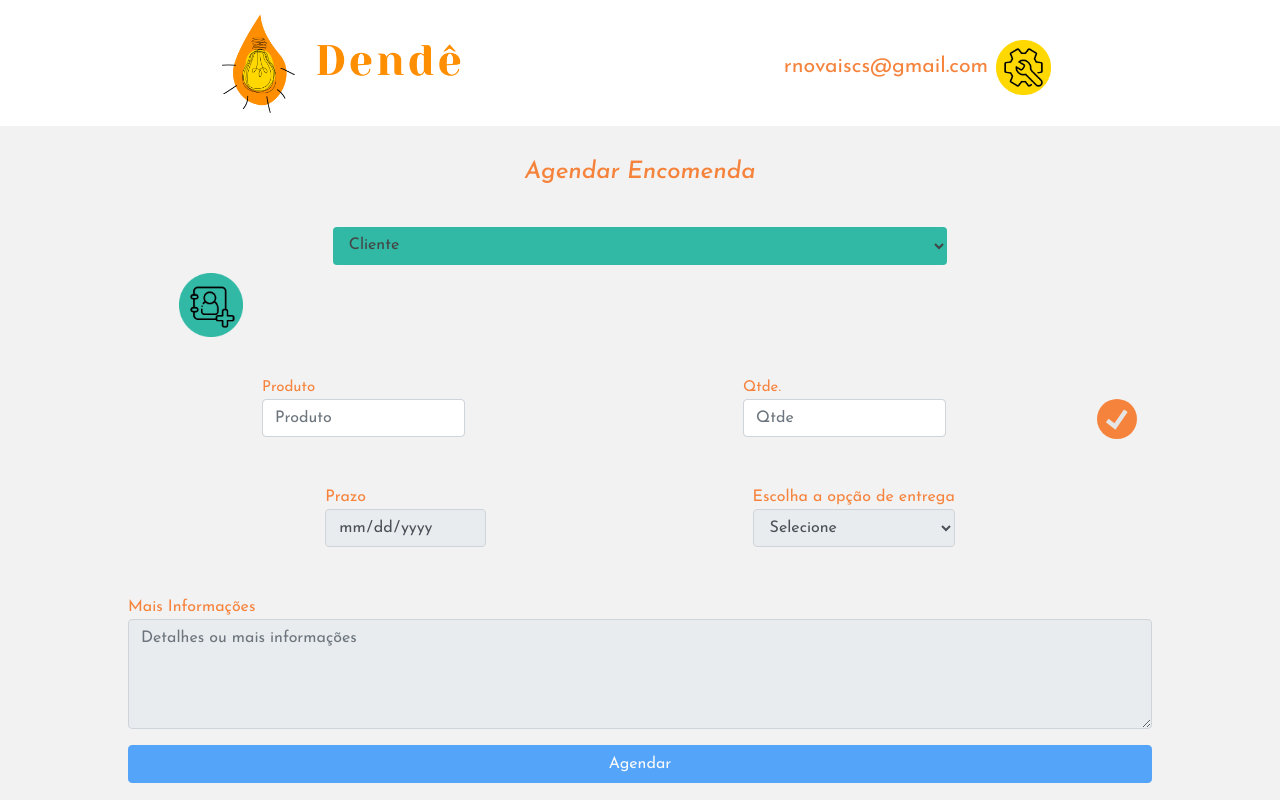
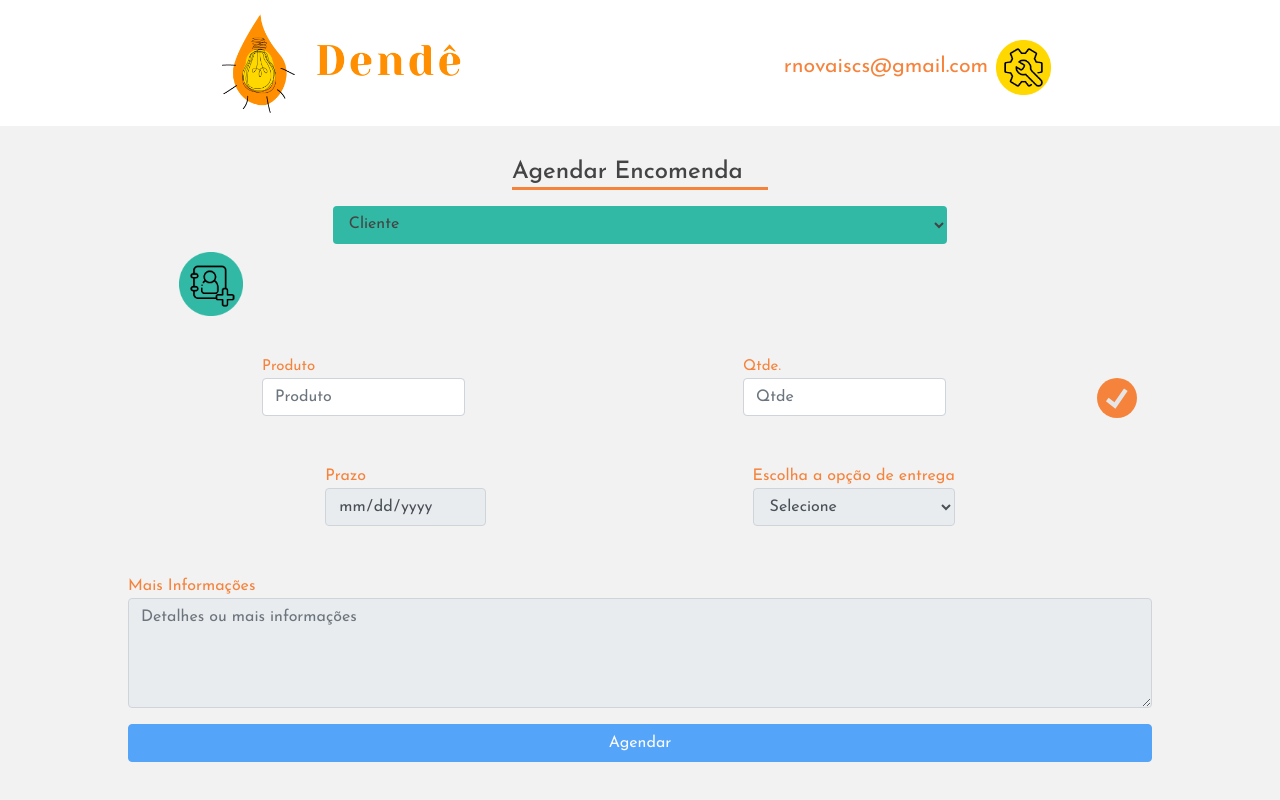
Before and after one commit to renatanovais/dende, a React (Create React App) app in the folder dende-megahack/: page /encomendas/add in a window 1280 px wide. Built offline with nearby package versions, Linux system fonts and the light colour scheme.

Commit message:
go renatinha gooooo

```diff
--- a/dende-megahack/src/css/orders.css
+++ b/dende-megahack/src/css/orders.css
@@ -58,7 +58,6 @@
     var(--laranja-dende)
   );
   border: none;
-  font-family: 'Josefin Sans', sans-serif;
   font-size: 15px;
   height: 230px;
   margin: 2vh 2vw;
@@ -123,12 +122,10 @@
   max-width: 80%;
 }
 
-.add-order-container h4 {
-  color: var(--laranja-dende);
-  font-style: italic;
-  font-weight: 500;
-  padding: 2vh 2vw;
-  text-align: center;
+.add-order-title {
+  border-bottom: 3px solid var(--laranja-dende);
+  width: 20vw;
+  margin: 2vh auto;
 }
 
 .add-order-container .link-add-client {
--- a/dende-megahack/src/pages/encomendas/Order.js
+++ b/dende-megahack/src/pages/encomendas/Order.js
@@ -24,7 +24,7 @@ function Order(props) {
   const dropdownClients = (param) => {
     return (
       <>
-        <Form.Control className="list-client-select" as="select" title="Clientes" onChange={(e) => {setClient(e.target.value); noClientsDisable(e)}}>
+        <Form.Control className="list-client-select" as="select" title="Clientes" onChange={(e) => { setClient(e.target.value); noClientsDisable(e) }}>
           <option value="client">Cliente</option>
           {param.map((client, i) => <option key={i} value={client.name}>{client.name}</option>)}
         </Form.Control>
@@ -55,20 +55,22 @@ function Order(props) {
     <div>
       <Header />
       <div className="add-order-container">
-        <h4>Agendar Encomenda</h4>
-        <Form>
+        <div className="add-order-header">
+        <h4 className="add-order-title">Agendar Encomenda</h4>
         {clients.length > 0 ? dropdownClients(clients) :
-            <Link className="link-add-client" to="/add-client">
-              <img alt="Add encomenda" src={addCliente} height="95" />
+          <Link className="add-button-client" to="/add-client">
+            <img alt="Add encomenda" src={addCliente} />
             <p>Adicionar cliente</p>
           </Link>
         }
+      </div>
+      <Form>
         <ProductInput name="Produto" qtde="Qtde" client={client} />
         {(productList.length > 0) ? (
           <div>
-              {productList.map((product, i) => i > 0 && i < 1 ? <ProductInput name={product.product} qtde={product.quantity} /> : <ProductInput name="Produto" qtde="Quantidade" /> )}
+            {productList.map((product, i) => i > 0 && i < 1 ? <ProductInput name={product.product} qtde={product.quantity} /> : <ProductInput name="Produto" qtde="Quantidade" />)}
           </div>
-          ): false}
+        ) : false}
         <Form.Row className="select-row">
           <Form.Group>
             <Form.Label className="label-form">Prazo</Form.Label>
@@ -96,7 +98,7 @@ function Order(props) {
         Agendar
         </Button>
     </div>
-    </div>
+    </div >
   )
 }
 
--- a/dende-megahack/src/redux/reducers/orderReducer.js
+++ b/dende-megahack/src/redux/reducers/orderReducer.js
@@ -26,7 +26,7 @@ const order3 = {
 // [order1, order2, order3]
 
 const initialState = {
-  orders: [],
+  orders: [order1, order2, order3],
   product: '',
   quantity: 0,
   products: [],
```
Lines whose indentation alone changed are shown as unchanged.
